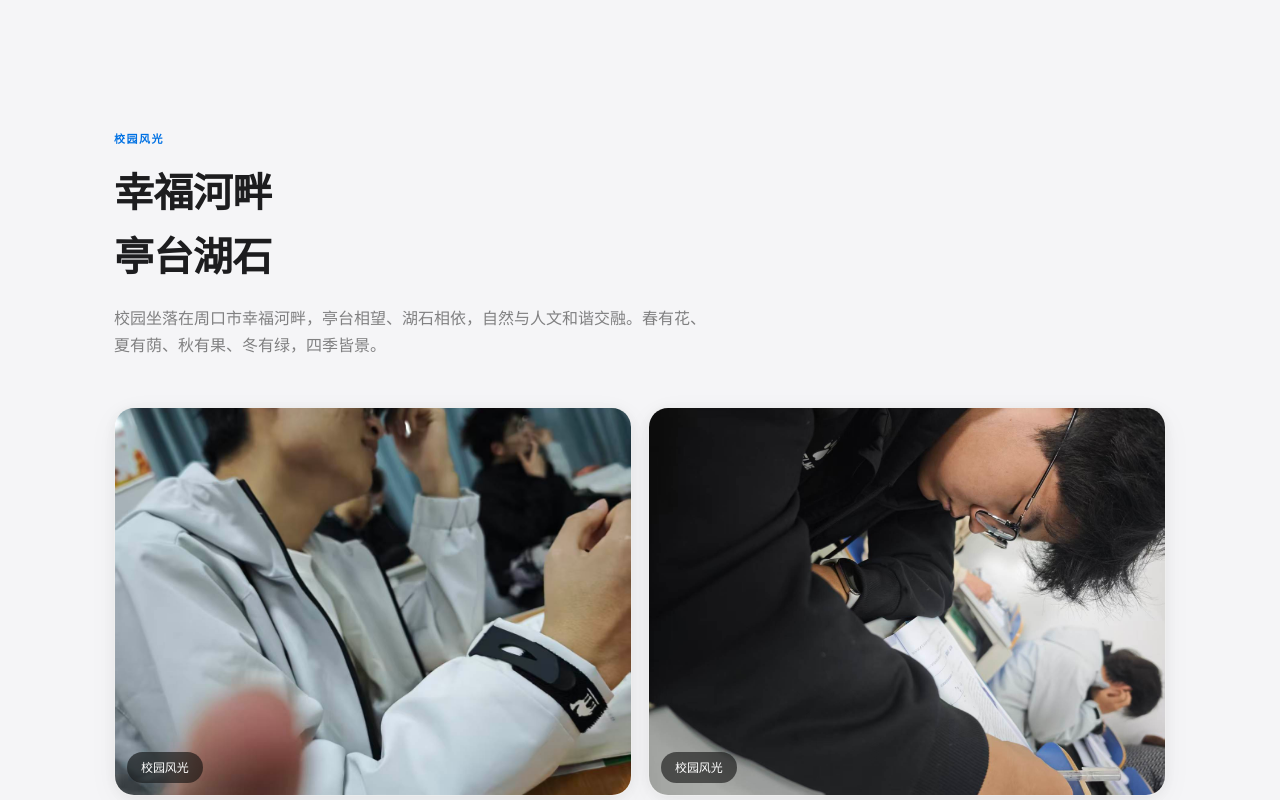
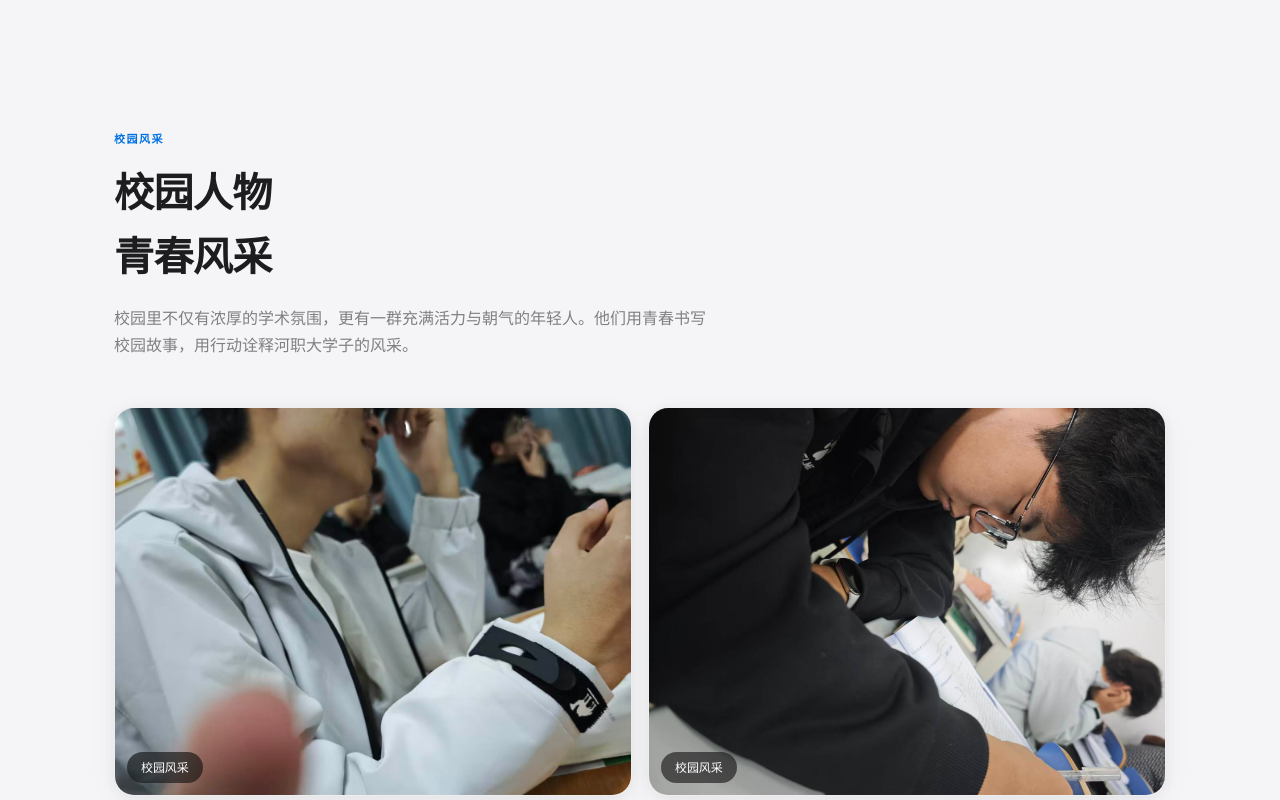
Before and after one commit to jinhao5853-hue/jinhao, a plain HTML site: page index.html in a window 1280 px wide. Shown: the part 3640-4440 px from the top of the page. Drawn offline with Linux system fonts and the light colour scheme.

Commit message:
修正：校园风光 → 校园风采（人物照片）
Co-Authored-By: Claude Opus 4.8 <noreply@anthropic.com>

```diff
--- a/index.html
+++ b/index.html
@@ -1081,19 +1081,19 @@ body {
 
 <!-- Campus Gallery -->
 <section class="section fade-in" id="campus">
-  <div class="section-label">校园风光</div>
-  <h2>幸福河畔<br>亭台湖石</h2>
+  <div class="section-label">校园风采</div>
+  <h2>校园人物<br>青春风采</h2>
   <p class="desc">
-    校园坐落在周口市幸福河畔，亭台相望、湖石相依，自然与人文和谐交融。春有花、夏有荫、秋有果、冬有绿，四季皆景。
+    校园里不仅有浓厚的学术氛围，更有一群充满活力与朝气的年轻人。他们用青春书写校园故事，用行动诠释河职大学子的风采。
   </p>
   <div class="gallery-grid">
     <div class="gallery-card">
-      <img src="images/campus-01.jpg" alt="河南科技职业大学校园风光" loading="lazy">
-      <span class="gallery-label">校园风光</span>
+      <img src="images/campus-01.jpg" alt="河南科技职业大学校园风采" loading="lazy">
+      <span class="gallery-label">校园风采</span>
     </div>
     <div class="gallery-card">
-      <img src="images/campus-02.jpg" alt="河南科技职业大学校园风光" loading="lazy">
-      <span class="gallery-label">校园风光</span>
+      <img src="images/campus-02.jpg" alt="河南科技职业大学校园风采" loading="lazy">
+      <span class="gallery-label">校园风采</span>
     </div>
   </div>
 </section>
```
